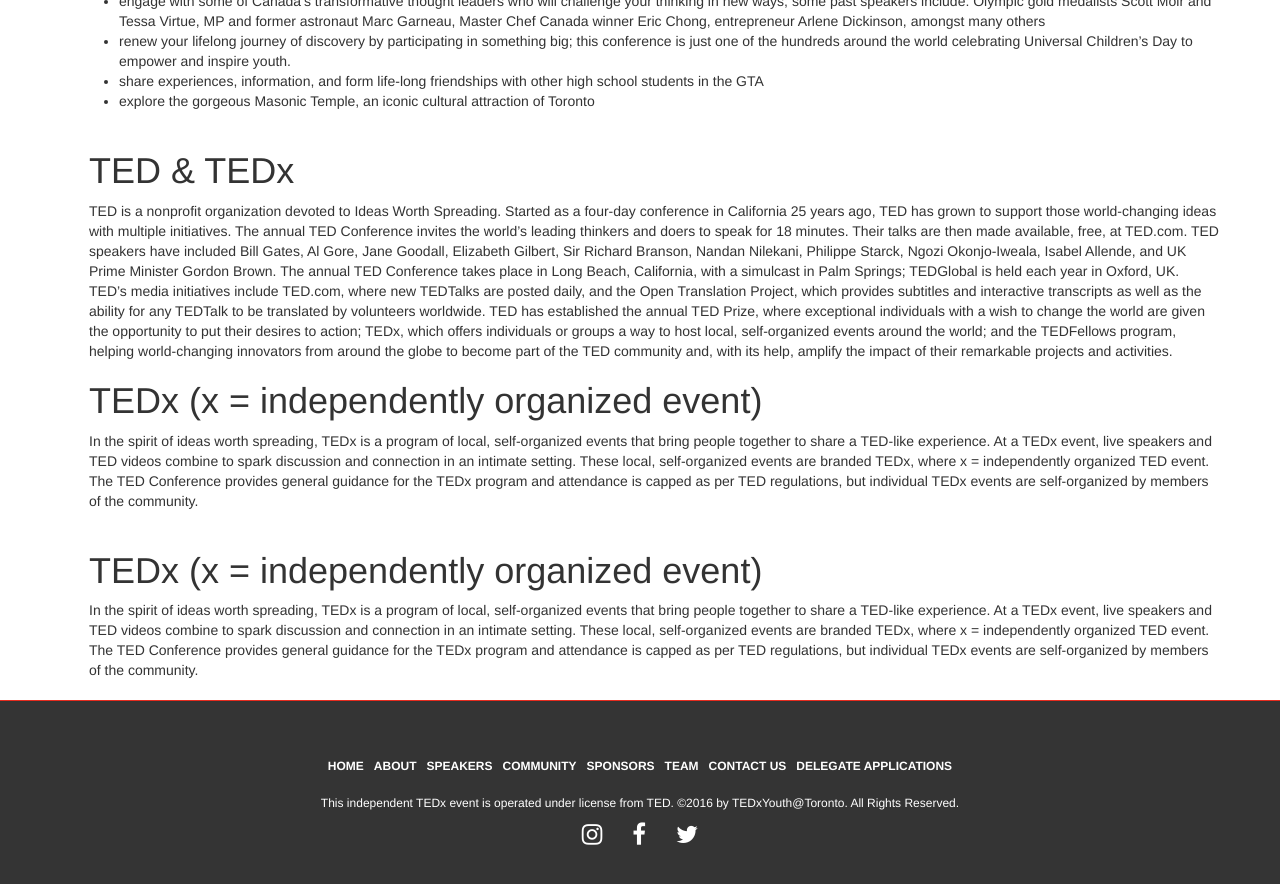
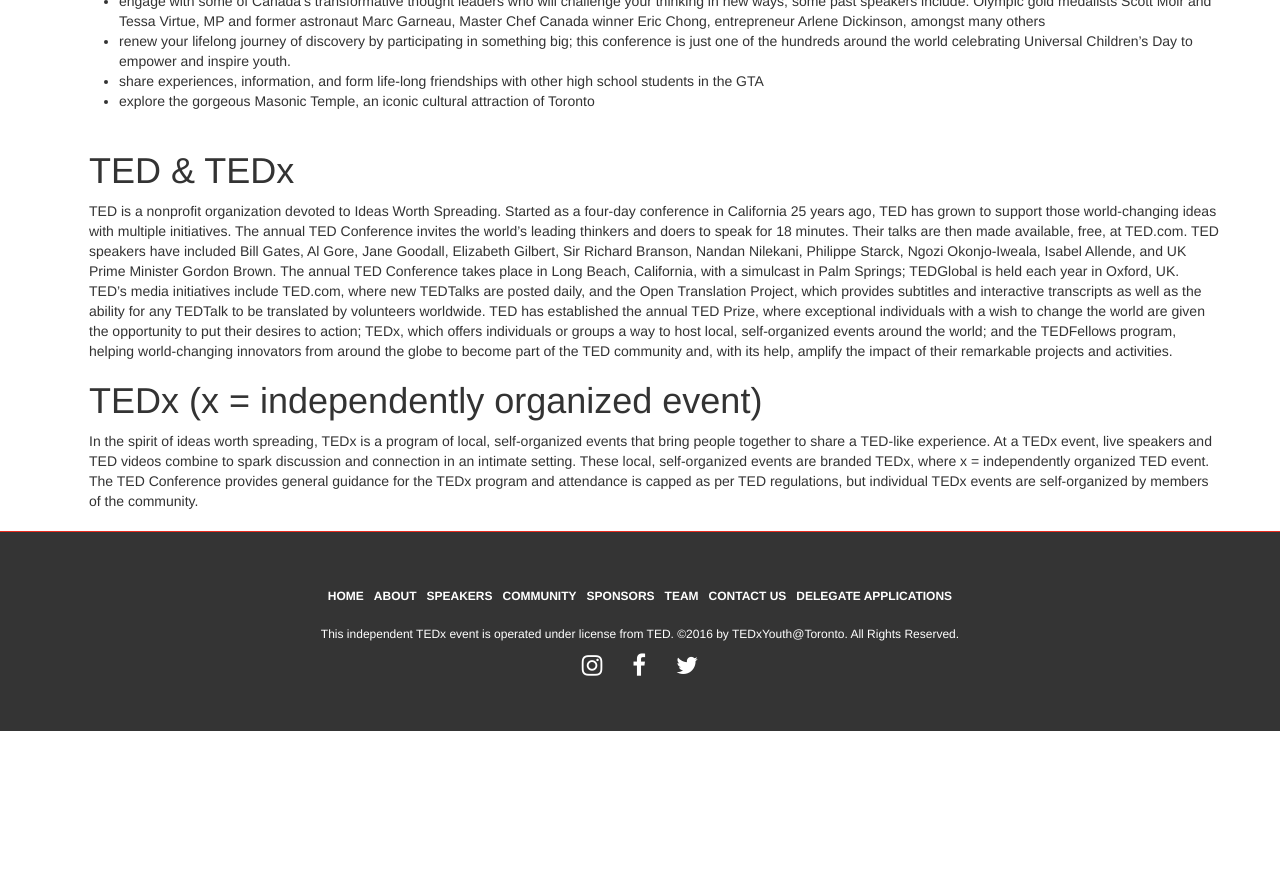
Before and after one commit to migueog/TedXYouth, a Jekyll site: the page built from about.html, in a window 1280 px wide and 900 px high, scrolled down 942 px. Shown: the top 884 px of the window. Built offline with Jekyll 4.4.1, drawn with Linux system fonts in a browser that asks for light colours; nearby versions of some CDN libraries; after the commit the page ends 1673 px from its top, so only the background shows below that.

Commit message:
Removed extra TEDx about div

```diff
--- a/about.html
+++ b/about.html
@@ -41,8 +41,4 @@
 		<h1>TEDx (x = independently organized event)</h1>
 			<p>In the spirit of ideas worth spreading, TEDx is a program of local, self-organized events that bring people together to share a TED-like experience. At a TEDx event, live speakers and TED videos combine to spark discussion and connection in an intimate setting. These local, self-organized events are branded TEDx, where x = independently organized TED event. The TED Conference provides general guidance for the TEDx program and attendance is capped as per TED regulations, but individual TEDx events are self-organized by members of the community.</p>
 	</div>
-	<duv class="about__item wow fadeInUp">
-		<h1>TEDx (x = independently organized event)</h1>
-		<p>In the spirit of ideas worth spreading, TEDx is a program of local, self-organized events that bring people together to share a TED-like experience. At a TEDx event, live speakers and TED videos combine to spark discussion and connection in an intimate setting. These local, self-organized events are branded TEDx, where x = independently organized TED event. The TED Conference provides general guidance for the TEDx program and attendance is capped as per TED regulations, but individual TEDx events are self-organized by members of the community.</p>
-	</div>
 </div>
```
Also changed, not shown: 1 other file.
